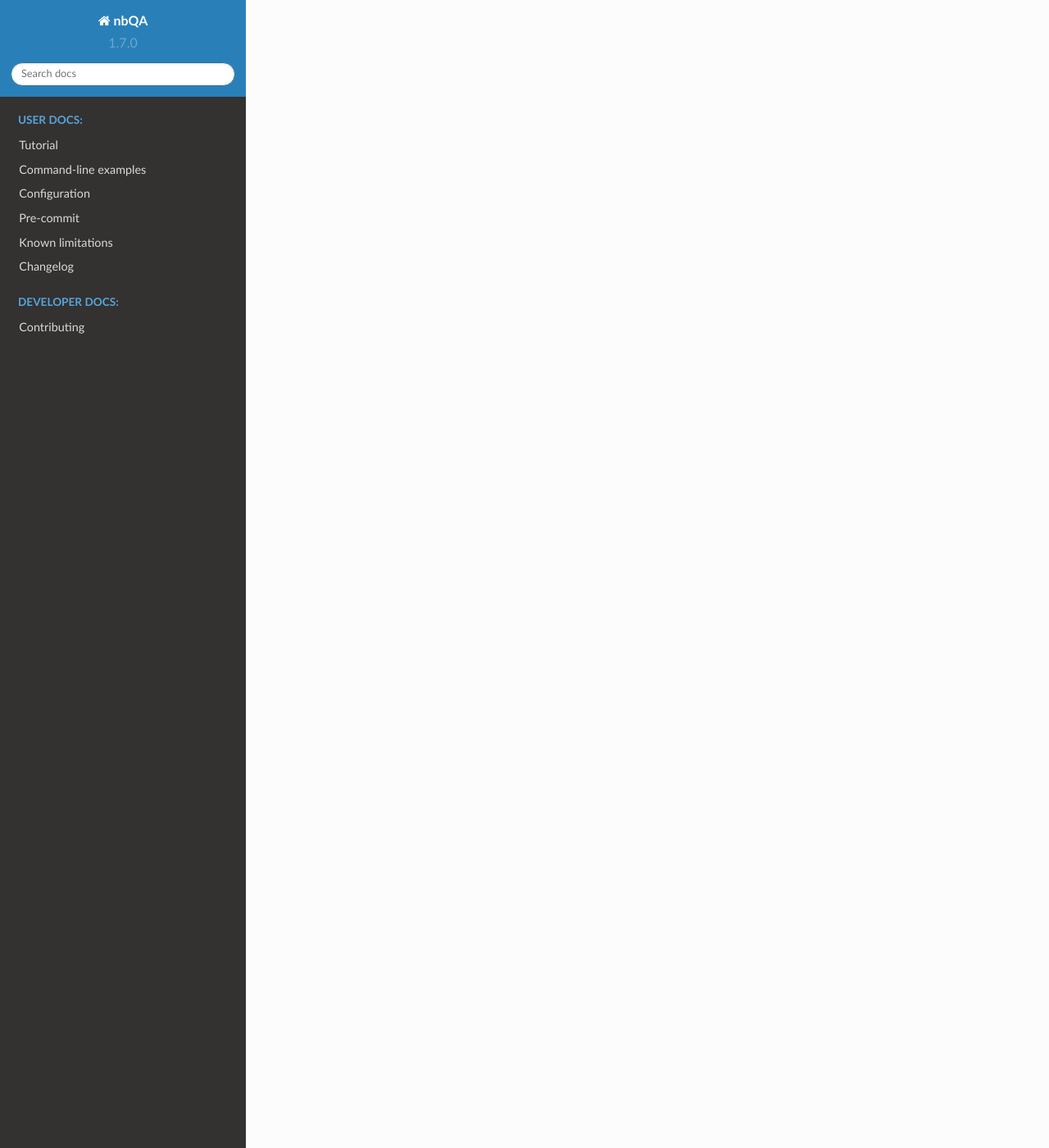
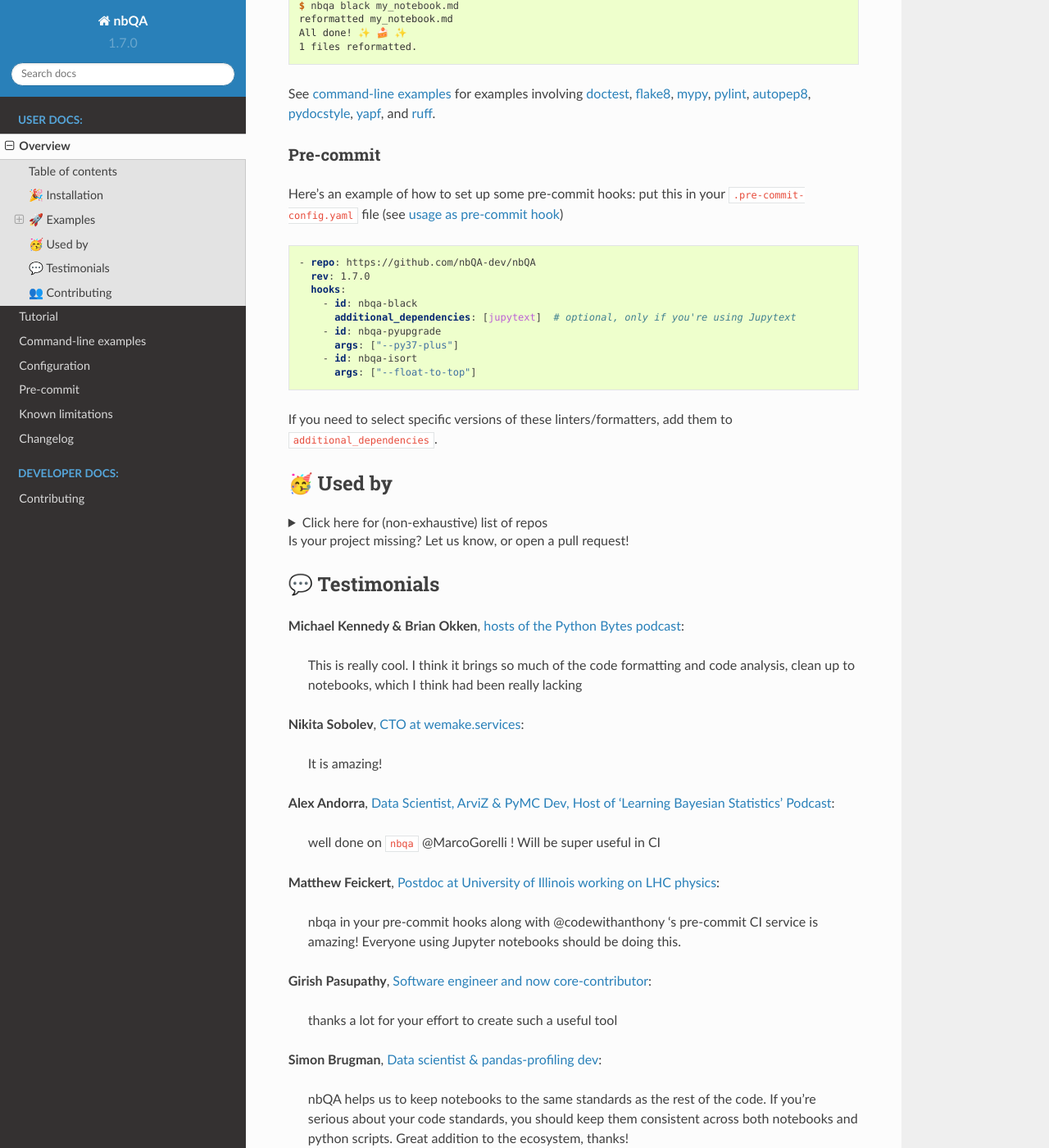
Before and after one commit to nbQA-dev/nbQA, a Sphinx documentation site: the page built from docs/readme.md, in a window 1280 px wide and 1400 px high, scrolled down 2587 px. Shown: the whole window at 82% size. Built offline with Sphinx 7.4.7 and the Read the Docs theme 2.0.0, drawn with Linux system fonts in a browser that asks for light colours; some of the changed text lies outside the part shown.

Commit message:
docs: Render the readme in Sphinx

````diff
--- a/README.md
+++ b/README.md
@@ -50,7 +50,7 @@
 - ✅ preserves "quiet mode" trailing semicolons
 - ✅ lints both code and markdown cells
 
-# Table of contents
+## Table of contents
 
 - [Table of contents](#table-of-contents)
   - [🎉 Installation](#-installation)
--- a/docs/conf.py
+++ b/docs/conf.py
@@ -33,11 +33,15 @@ extensions = [
     "sphinx.ext.autodoc",
     "sphinx.ext.viewcode",
     "sphinx.ext.napoleon",
+    "myst_parser",
 ]
 
 add_module_names = False
 autodoc_member_order = "bysource"
 autodoc_typehints = "description"
+
+myst_title_to_header = True
+myst_heading_anchors = 3
 
 # Add any paths that contain templates here, relative to this directory.
 templates_path = ["_templates"]
@@ -70,7 +74,7 @@ release = nbqa.__version__
 #
 # This is also used if you do content translation via gettext catalogs.
 # Usually you set "language" from the command line for these cases.
-language = None
+language = "en"
 
 # List of patterns, relative to source directory, that match files and
 # directories to ignore when looking for source files.
--- a/docs/readme.md
+++ b/docs/readme.md
@@ -1,3 +1,5 @@
+# Overview
+
 ```{include} ../README.md
 
 ```
````
